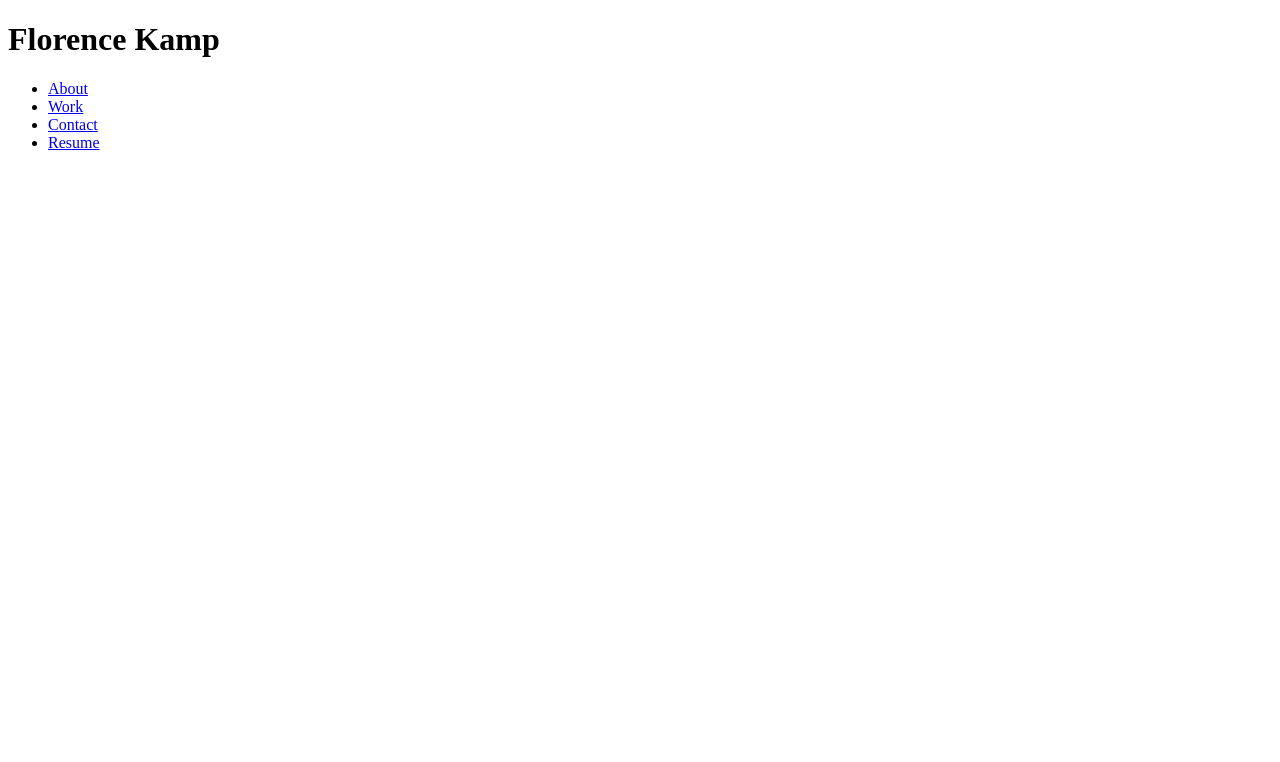
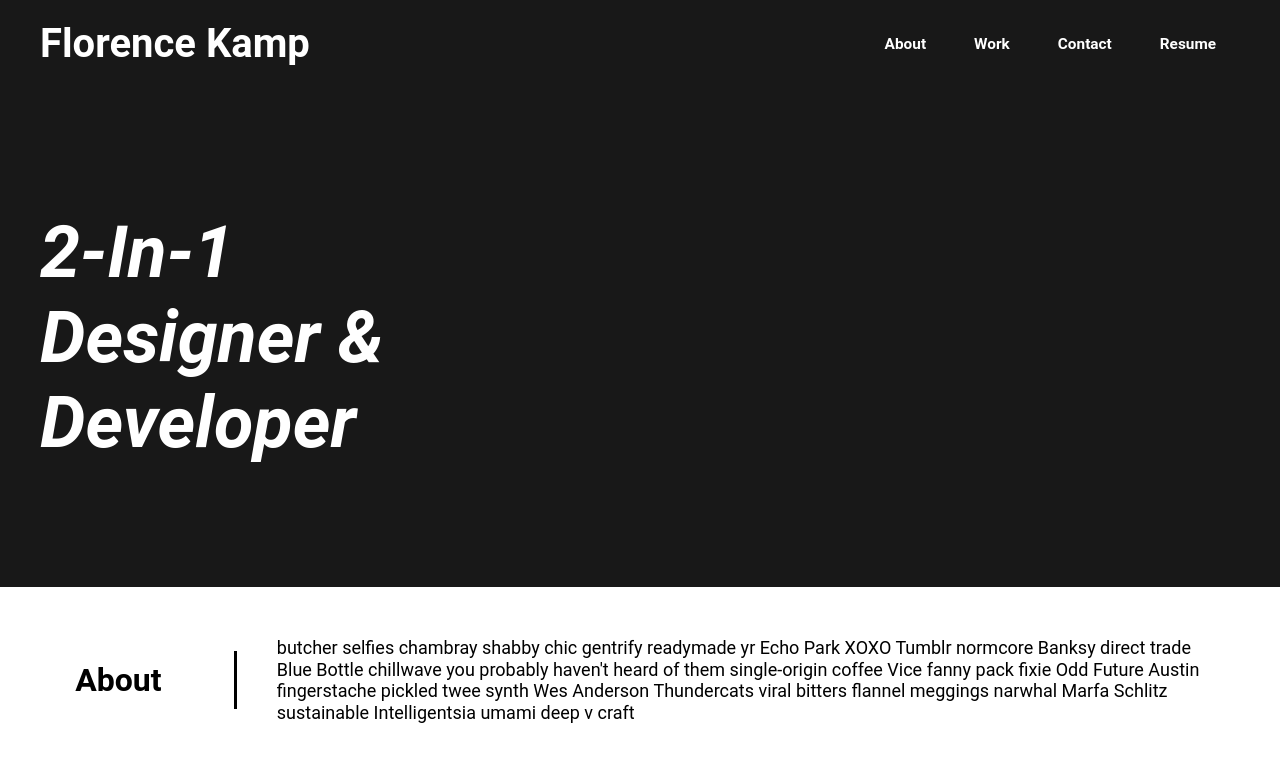
Before and after one commit to flokamp/florence-kamp-portfolio, a plain HTML site: page index.html in a window 1280 px wide. Drawn offline with Linux system fonts and the light colour scheme.

Commit message:
header and hero structure

```diff
--- /dev/null
+++ b/assets/css/style.css
@@ -0,0 +1,98 @@
+* {
+  box-sizing: border-box;
+  margin: 0;
+  padding: 0;
+}
+
+body {
+  font-family: Roboto, Arial, sans-serif;
+  color: black;
+}
+
+/* HEADER / NAV BAR STYLES START */
+header {
+  padding: 20px 40px;
+  background-color: #181818;
+  color: white;
+  display: flex;
+  justify-content: space-between;
+  align-items: center;
+  flex-wrap: wrap;
+  position: sticky;
+  position: -webkit-sticky;
+  top: 0;
+  background-size: cover;
+  background-attachment: fixed;
+  background-position: 80%;
+  z-index: 9999;
+}
+
+header h1 {
+  font-weight: bold;
+  margin: 0;
+  font-size: 40px;
+}
+
+header a {
+  font-weight: bold;
+  text-decoration: none;
+  color: white;
+}
+
+header nav {
+  margin: 10px 0;
+}
+
+header nav ul {
+  display: flex;
+  flex-wrap: wrap;
+  align-items: center;
+  list-style: none;
+}
+
+header nav ul li a {
+  padding: 8px;
+  margin: 16px;
+  font-size: 1.2vw;
+}
+
+header nav ul li a:hover {
+  background: white;
+  color: black;
+  border-radius: 2px;
+}
+/* HEADER / NAV BAR STYLES END */
+.hero {
+  display: flex;
+  background-color: #181818;
+  color: white;
+  align-items: center;
+  height: 500px;
+  padding-left: 40px;
+  font-size: 48px;
+  margin-bottom: 40px;
+  font-style: italic;
+}
+
+/* SECTION TITLE STYLES START */
+.content {
+  margin: 10px;
+  display: flex;
+  justify-content: center;
+  align-items: center;
+}
+
+.content h2 {
+  font-size: 32px;
+  border-right: 3px solid;
+  padding: 10px 40px;
+  width: 16%;
+}
+
+.media {
+  width: 80%;
+  text-align: left;
+  font-size: 18px;
+  padding: 10px 40px;
+  line-height: 1.2;
+}
--- a/index.html
+++ b/index.html
@@ -3,6 +3,7 @@
 <head>
   <meta charset="UTF-8">
   <meta name="viewport" content="width=device-width, initial-scale=1.0">
+  <link rel="stylesheet" href="./assets/css/style.css" />
   <title>Florence Kamp</title>
 </head>
 <body>
@@ -25,5 +26,25 @@
     </ul>
   </nav>
 </header>
+
+<div class="hero">
+  <h2>2-In-1 <br>
+    Designer &<br>
+    Developer</h2>
+</div>
+
+ <!-- "about me" section -->
+  <section id="about" class="content">
+      <h2>
+        About
+      </h2>
+    <div class="media">
+      <p>
+        butcher selfies chambray shabby chic gentrify readymade yr Echo Park XOXO Tumblr normcore Banksy direct trade  Blue Bottle chillwave you probably haven't heard of them single-origin coffee Vice fanny pack fixie Odd Future Austin fingerstache pickled twee synth Wes Anderson Thundercats viral bitters flannel meggings narwhal Marfa Schlitz sustainable Intelligentsia umami deep v craft
+      </p>
+    </div>
+  </section>
+  <!-- end "about me" -->
+
 </body>
 </html>
```
